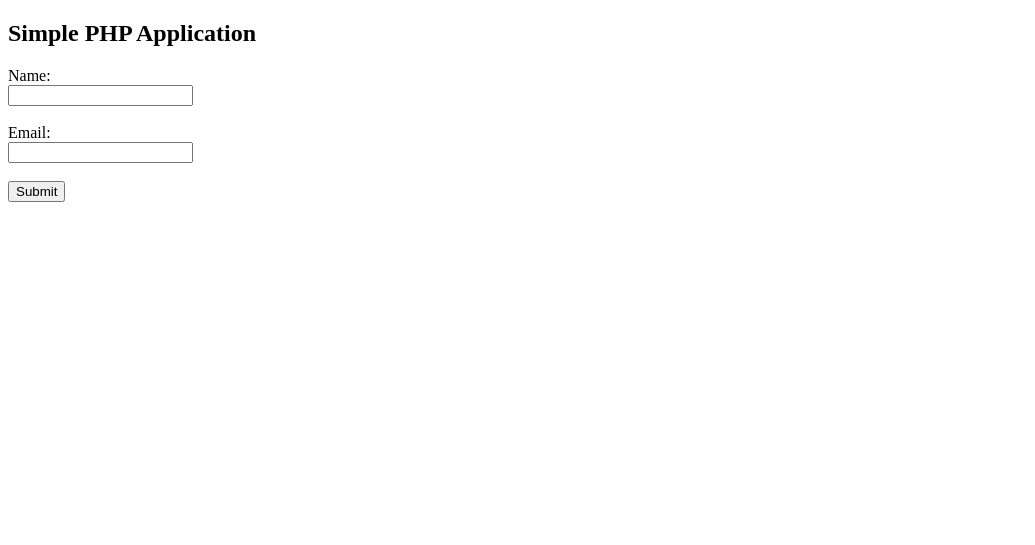
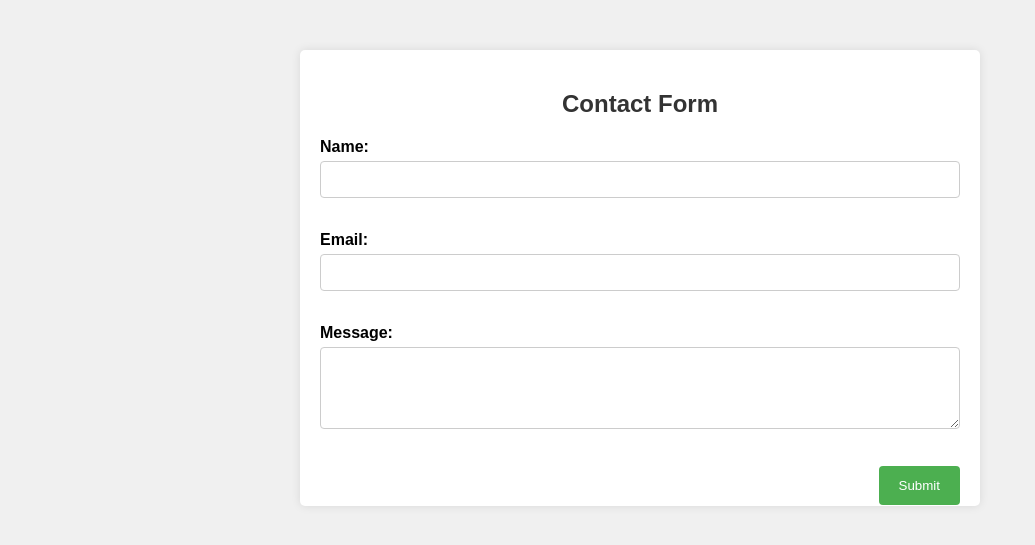
Before and after one commit to Himanshu-0711/php-app, a PHP site: page / in a window 1280 px wide. Shown: the top 545 px of the page, without its empty margins (0-1035 px from the left). Run offline with PHP 8.4, Linux system fonts and the light colour scheme.

Commit message:
Add files via upload

```diff
--- a/index.php
+++ b/index.php
@@ -2,10 +2,12 @@
 <html lang="en">
 <head>
     <meta charset="UTF-8">
-    <title>Simple PHP Application</title>
+    <title>Custom PHP Application</title>
+    <link rel="stylesheet" href="style.css">
 </head>
 <body>
-    <h2>Simple PHP Application</h2>
+    <div class="container">
+        <h2>Contact Form</h2>
 
         <?php
         // Initialize variables
@@ -18,10 +20,11 @@
             // Collect form data
             $name = $_POST['name'];
             $email = $_POST['email'];
+            $message = $_POST['message'];
 
             // Simple validation
-        if (!empty($name) && !empty($email)) {
-            $message = "Hello, $name! Your email address is: $email";
+            if (!empty($name) && !empty($email) && !empty($message)) {
+                $message = "Hello, $name! Your message has been received.";
             } else {
                 $message = "Please fill out all fields.";
             }
@@ -34,10 +37,12 @@
             <input type="text" id="name" name="name" value="<?php echo htmlspecialchars($name); ?>" required><br><br>
             <label for="email">Email:</label><br>
             <input type="email" id="email" name="email" value="<?php echo htmlspecialchars($email); ?>" required><br><br>
+            <label for="message">Message:</label><br>
+            <textarea id="message" name="message" rows="4" required><?php echo htmlspecialchars($message); ?></textarea><br><br>
             <input type="submit" value="Submit">
         </form>
 
-    <p><?php echo $message; ?></p>
-
+        <p class="message"><?php echo $message; ?></p>
+    </div>
 </body>
 </html>
--- /dev/null
+++ b/style.css
@@ -0,0 +1,60 @@
+body {
+    font-family: Arial, sans-serif;
+    background-color: #f0f0f0;
+    margin: 0;
+    padding: 0;
+}
+
+.container {
+    width: 50%;
+    margin: 50px auto;
+    background-color: #fff;
+    padding: 20px;
+    border-radius: 5px;
+    box-shadow: 0 0 10px rgba(0, 0, 0, 0.1);
+}
+
+h2 {
+    text-align: center;
+    color: #333;
+}
+
+form {
+    margin-bottom: 20px;
+}
+
+label {
+    font-weight: bold;
+}
+
+input[type=text],
+input[type=email],
+textarea {
+    width: 100%;
+    padding: 10px;
+    margin-top: 5px;
+    margin-bottom: 15px;
+    border: 1px solid #ccc;
+    border-radius: 4px;
+    box-sizing: border-box;
+}
+
+input[type=submit] {
+    background-color: #4CAF50;
+    color: white;
+    padding: 12px 20px;
+    border: none;
+    border-radius: 4px;
+    cursor: pointer;
+    float: right;
+}
+
+input[type=submit]:hover {
+    background-color: #45a049;
+}
+
+.message {
+    text-align: center;
+    color: #333;
+    font-weight: bold;
+}
```
Lines whose indentation alone changed are shown as unchanged.
